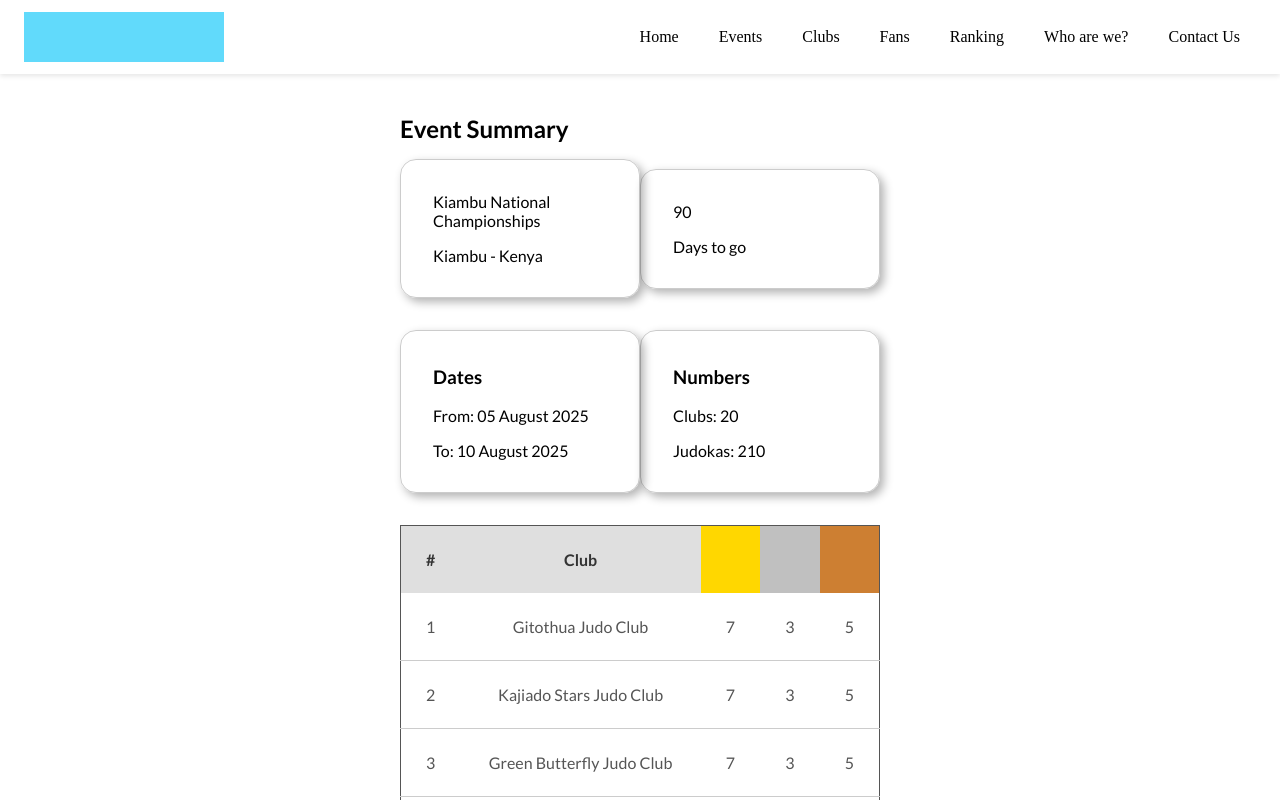
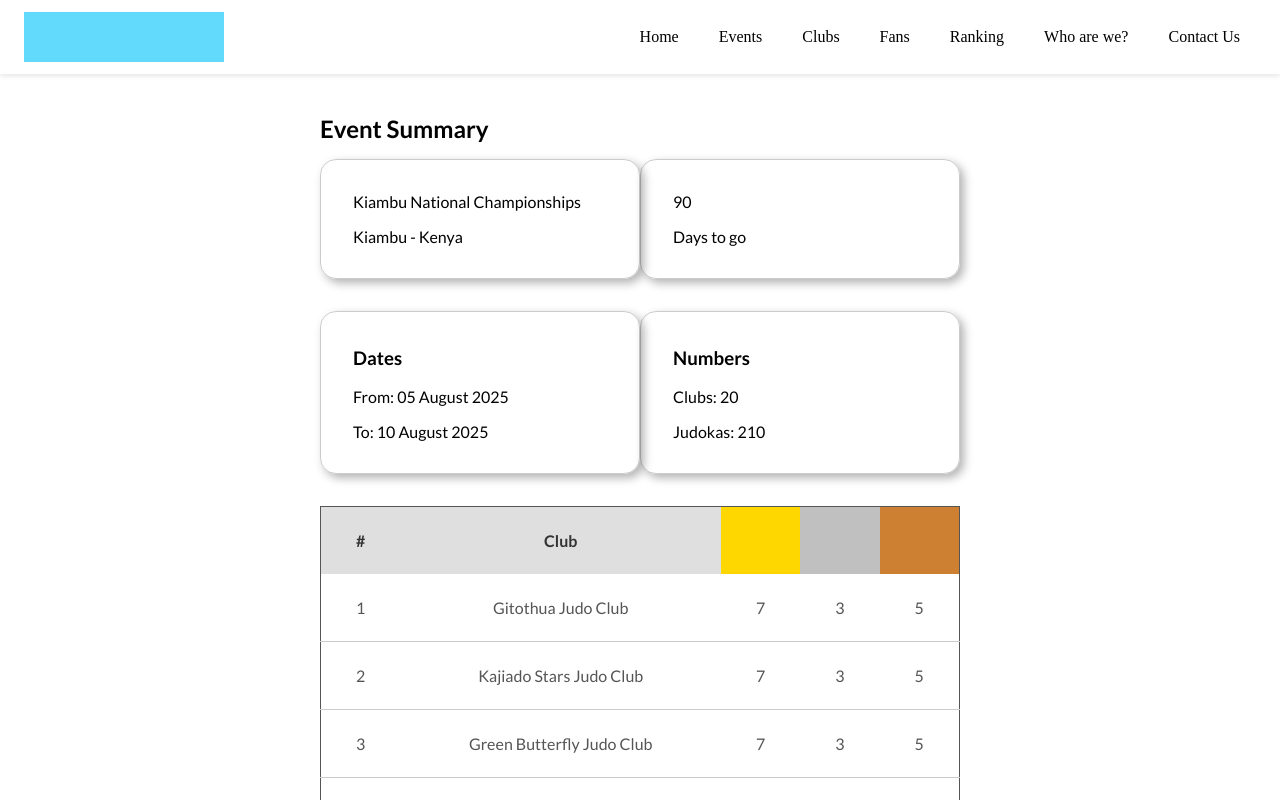
Before and after one commit to greg-atemi/kenya-judo-federation, a React (Vite) app: page /event/1 in a window 1280 px wide. Shown: the top 800 px of the page. Built offline with nearby package versions, Linux system fonts and the light colour scheme.

Commit message:
Fix: Improved banner image styling for mobile view

```diff
--- a/src/components/jsx/Navbar.jsx
+++ b/src/components/jsx/Navbar.jsx
@@ -58,13 +58,13 @@ function Navbar() {
             <a className="dropdown-toggle">Who are we?</a>
             {dropdownOpen === "who-are-we" && (
               <ul className="dropdown-menu">
-                <li>
+                <li onClick={() => setIsOpen(false)}>
                   <NavLink to="/kjf-history">KJF History</NavLink>
                 </li>
-                <li>
+                <li onClick={() => setIsOpen(false)}>
                   <NavLink to="/judo-history">Judo History</NavLink>
                 </li>
-                <li>
+                <li onClick={() => setIsOpen(false)}>
                   <NavLink to="/leadership">Our Leadership</NavLink>
                 </li>
               </ul>
--- a/src/components/styles/EventDetail.css
+++ b/src/components/styles/EventDetail.css
@@ -2,8 +2,8 @@
     font-family: 'Lato', sans-serif;
     padding-top: 40px;
     padding-bottom: 40px;
-    padding-left: 400px;
-    padding-right: 400px;
+    padding-left: 320px;
+    padding-right: 320px;
     display: flex;
     flex-direction: column;
 }
--- a/src/components/styles/HeroImage.css
+++ b/src/components/styles/HeroImage.css
@@ -45,4 +45,12 @@
     margin-left: 25px;
     font-weight: normal;
   }
+
+  .HeroImageDescription {
+    display: none;
+  }
+
+  .HeroImage p {
+    color: black;
+  }
 }
```
